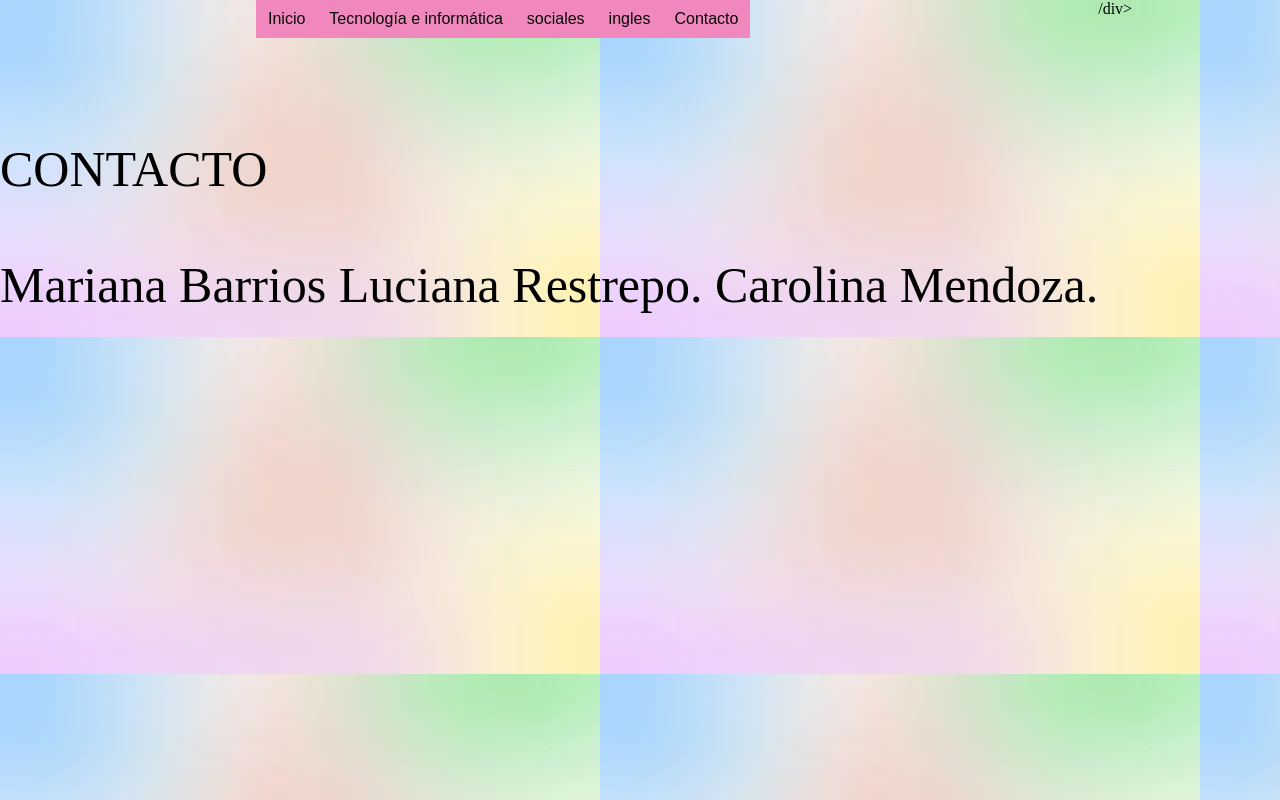
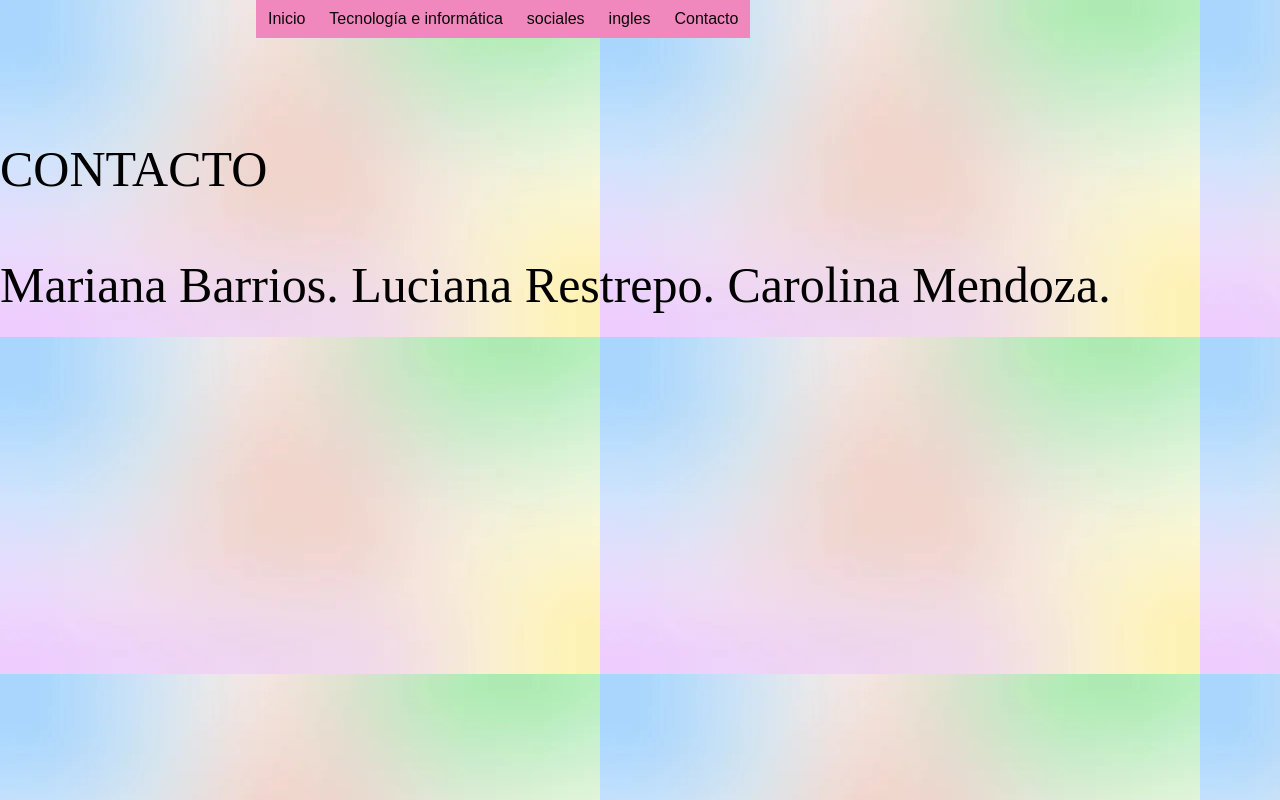
Before and after one commit to LucianitaRE/luciana-1, a plain HTML site: page contactos.html in a window 1280 px wide. Drawn offline with Linux system fonts and the light colour scheme.

Commit message:
Add files via upload

```diff
--- a/contactos.html
+++ b/contactos.html
@@ -58,10 +58,10 @@
 
 <div class="texto">
      CONTACTO <br><br>
-Mariana Barrios
+Mariana Barrios.
 Luciana Restrepo.
 Carolina Mendoza.
 </div>
-/div>
+</div>
 </body>
 </html>
```
